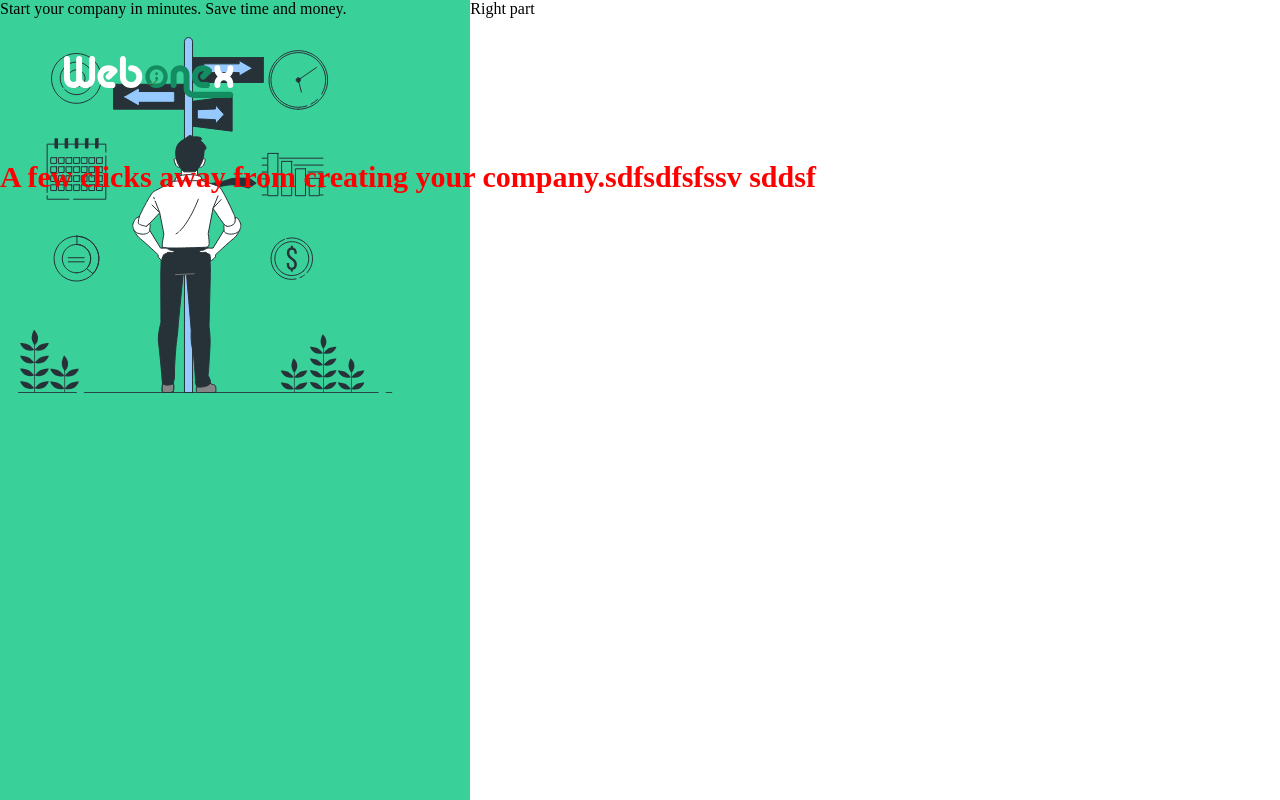
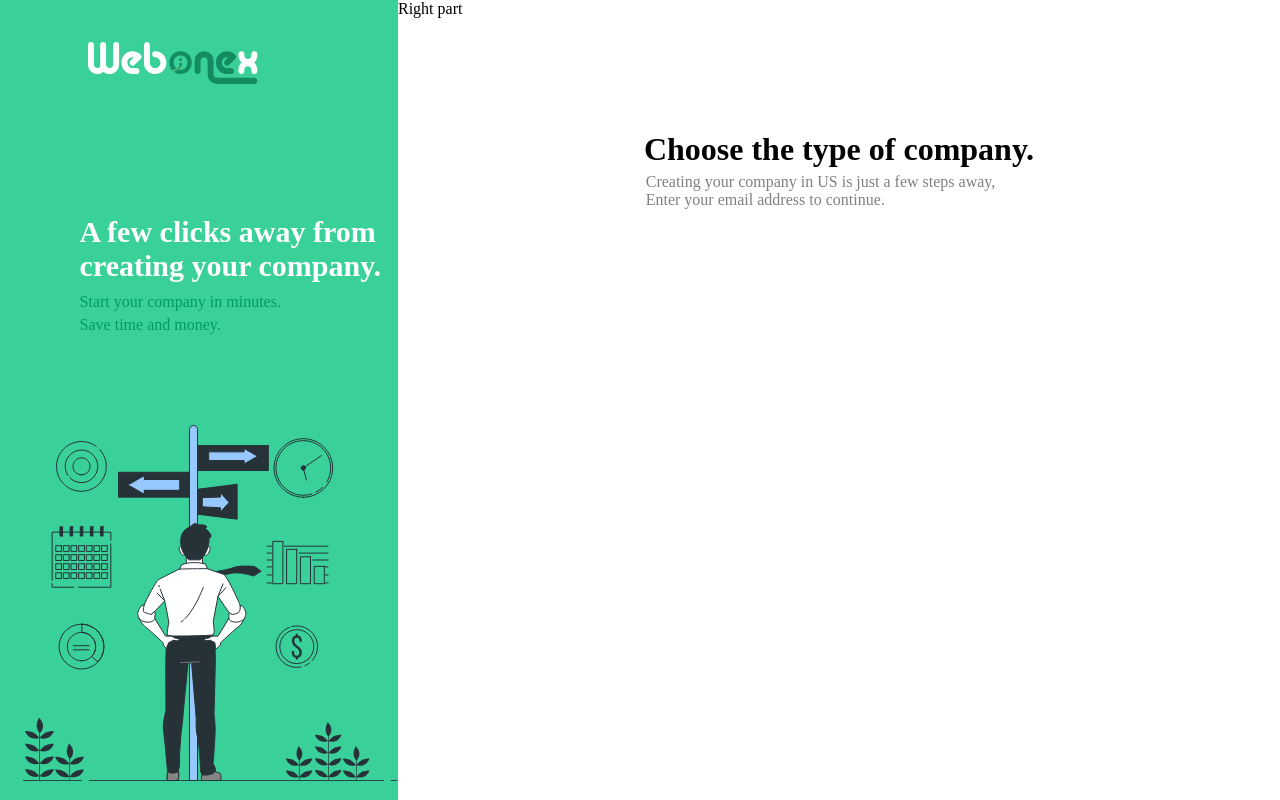
Before and after one commit to Atharva-77/Techstuff-assign1, a plain HTML site: page index.html in a window 1280 px wide. Drawn offline with Linux system fonts and the light colour scheme.

Commit message:
Left sidebar done. Right bar in progress

```diff
--- a/index.css
+++ b/index.css
@@ -11,8 +11,8 @@ body
 
 .left-part
 {
-    max-width: 500px;
-    /* flex:0.3; */
+    /* max-width: 50%; */
+    flex:0.30;
 
     background: #3AD09A;
 }
@@ -23,34 +23,96 @@ body
 
 .img-logo
 {
-    position: absolute;
+    /* position: absolute;
     left: 5%;
-    top: 7%;
+    top: 7%; */
+    margin-top: 42px;
+    margin-left: 88px;
 }
 .img-human
 {
-    /* position: absolute;/ */
-    /* left: 0%; */
-    /* bottom: 3.62%; */
-    /* width */
+    /* border: 2px solid red; */
+    /* max-height: 450px; */
+    /* max-width: 400px; */
+    /* object-fit: contain; */
+    margin-top: 72px;
+    margin-left: 5px;
+    /* position: relative; */
+    /* bottom: 10px; */
+
 }
 
+.img-div
+{
+    text-align: center;
+}
 .first-sentence
 {
-    color: red;
+    color: white;
     font-size: 30px;
     font-weight: 700;
-    position: absolute;
-    top:20%;
+    /* position: absolute;
+    top:20%; */
 
-    /* height: 500px;
-    width: 500px; */
+    /* max-width: 35%; */
+    overflow: auto;
+    /* padding-left: 13px; */
+    /* transform: translateX(5%); */
+    margin-top: 32%;
+    margin-left: 20%;
+
+}
+.second-sentence
+{
+    color:#009A63;
+    margin-top: 10px;
+    margin-left: 20%;
+
 }
 
+.third-sentence
+{
+    color:#009A63;
+    margin-top: 5px;
+    margin-left: 20%;
+}
 .right
 {
     background-color: white;
-    width:100%;
+    /* width:100%; */
     /* width:calc(100%-500px); */
-    /* flex:0.7; */
+    flex:0.70;
 }
+
+.right-first-sentence
+{
+    display: flex;
+    justify-content: center;
+    margin-top: 113px;
+    /* align-items: center; */
+
+    color: black;
+    font-size: 32px;
+    font-weight: 600;
+
+    /* margin-top: 32%;
+    margin-left: 21%; */
+
+}
+
+.right-second-sentence
+{
+    display: flex;
+    justify-content: center;
+    margin-top: 5px;
+    margin-right: 37px;
+    /* align-items: center; */
+
+    color: gray;
+    font-size: 16px;
+    /* font-weight: 600; */
+
+    /* margin-top: 32%;
+    margin-left: 21%; */
+
+}
--- a/index.html
+++ b/index.html
@@ -13,19 +13,28 @@
         <div class="main-div">
             <div class="left-part">
 
-                    <div class="in-left-part">
+                    <!-- <div class="in-left-part"> -->
                         <img class="img-logo" src="webOne.svg" />
 
-                        <div class="first-sentence">A few clicks away from creating your company.sdfsdfsfssv sddsf</div>
+                        <div class="first-sentence">A few clicks away from creating your company.</div>
 
-                        <span>Start your company in minutes. Save time and money.</span>
+                        <div class="second-sentence">Start your company in minutes.</div>
+                        <div class="third-sentence">Save time and money.</div>
+                        <div class="img-div">
+                            <img class="img-human" src="human.svg" />
+                        </div>
 
-                        <img class="img-human" src="human.svg" />
-                    </div>
+                    <!-- </div> -->
             </div>
 
             <div class="right">
+
                 Right part
+                <div class="right-first-sentence">Choose the type of company.</div>
+
+                <div class="right-second-sentence">Creating your company in US is just a few steps away,<br />
+                    Enter your email address to continue.</div>
+                <!-- <div class="third-sentence">Save time and money.</div> -->
             </div>
 
         </div>
```
Also changed, not shown: GroupLLC_logo.svg (added), akar-icons_people-groupCorporations.svg (added).
